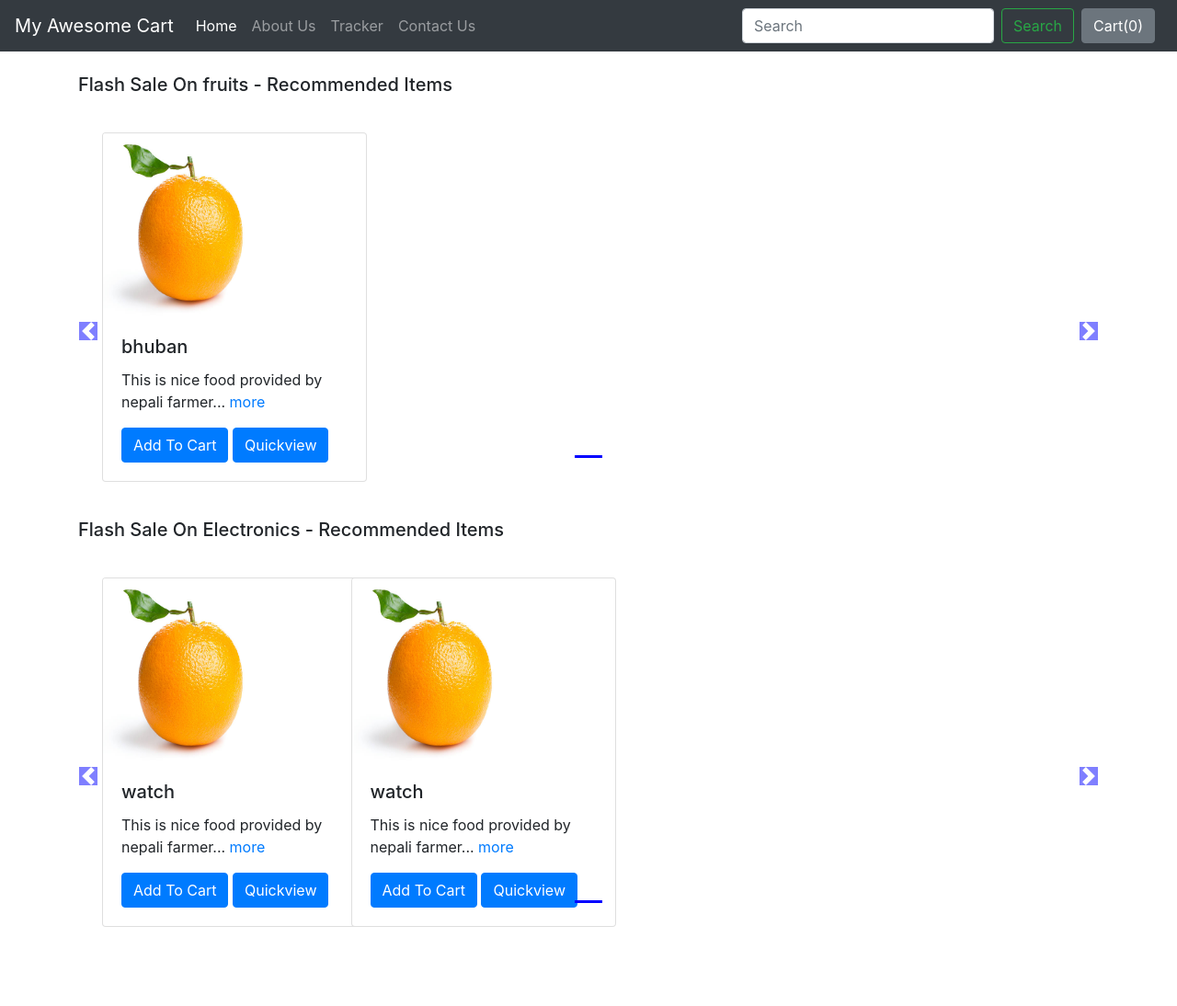
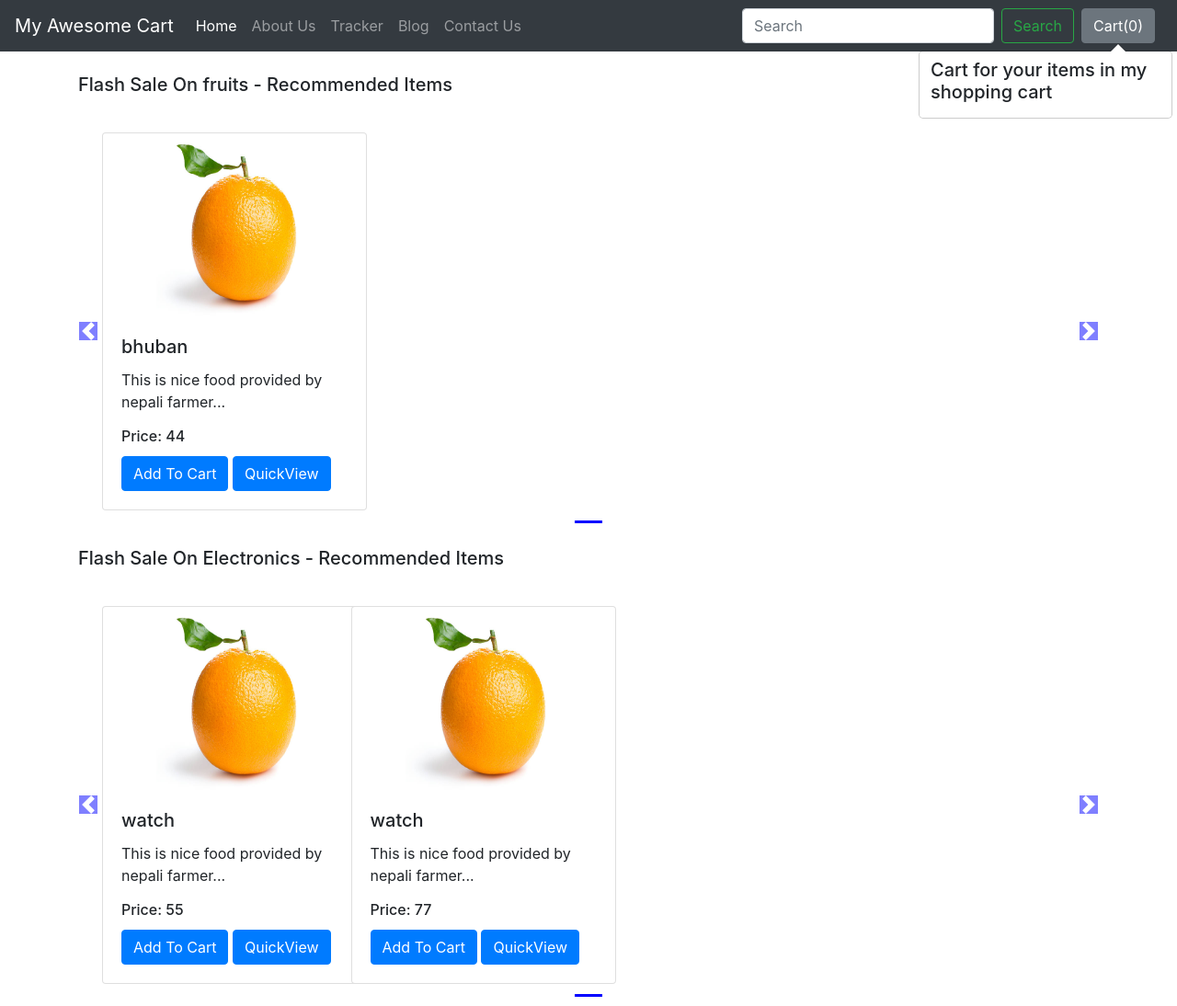
Before and after one commit to Bhubanghimire/e-commerce-and-blog, a Django app: page /shop/ in a window 1280 px wide. Shown: the whole page at 92% size. Before the commit the page ends 1008 px from the top, so only its background shows below. Run offline with Django 3.2, Linux system fonts and the light colour scheme; data comes from the database, SQL or seed files in the repository; both versions use the stored data as it was after the commit; some libraries are stand-ins or nearby versions.

Commit message:
checkout and cart

```diff
--- a/shop/admin.py
+++ b/shop/admin.py
@@ -1,5 +1,6 @@
 from django.contrib import admin
-from .models import Product
+from .models import Product,Contact
 
 # Register your models here.
 admin.site.register(Product)
+admin.site.register(Contact)
--- a/shop/models.py
+++ b/shop/models.py
@@ -7,9 +7,20 @@ class Product(models.Model):
     category = models.CharField(max_length=50, default="")
     sub_category = models.CharField(max_length=20, default="")
     price = models.IntegerField(default=0)
-    image = models.ImageField(upload_to="shop/image",  default="")
+    image = models.ImageField(upload_to="shop/image")
     desc = models.CharField(max_length=200)
     pub_date = models.DateField()
 
     def __str__(self):
         return self.product_name
+
+class Contact(models.Model):
+    msg_id = models.AutoField( primary_key=True )
+    Name = models.CharField(max_length=200)
+    Email = models.CharField(max_length=20)
+    Phone = models.IntegerField()
+    Address =models.CharField(max_length=20)
+    Message = models.CharField(max_length=500)
+
+    def __str__(self):
+        return self.Name
--- a/shop/templates/shop/base.html
+++ b/shop/templates/shop/base.html
@@ -35,13 +35,17 @@
       </li>
 
       <li class="nav-item">
+        <a class="nav-link" href="/blog">Blog</a>
+      </li>
+
+       <li class="nav-item">
         <a class="nav-link" href="/shop/contact">Contact Us</a>
       </li>
 
 
     </ul>
-    <form class="form-inline my-2 my-lg-0">
-      <input class="form-control mr-sm-2" type="search" placeholder="Search" aria-label="Search">
+    <form method='get' action='/shop/search/' class="form-inline my-2 my-lg-0">
+      <input class="form-control mr-sm-2" type="search" placeholder="Search" aria-label="Search" name="search" id="search">
       <button class="btn btn-outline-success my-2 my-sm-0" type="submit">Search</button>
     </form>
     <button type="button" class="btn btn-secondary mx-2" id="popcart" data-container="body" data-toggle="popover" data-placement="bottom" data-html="true" data-content="Vivamus
@@ -56,7 +60,9 @@ sagittis lacus vel augue laoreet rutrum faucibus.">
 
     <!-- Optional JavaScript -->
     <!-- jQuery first, then Popper.js, then Bootstrap JS -->
-    <script src="https://code.jquery.com/jquery-3.3.1.slim.min.js" integrity="sha384-q8i/X+965DzO0rT7abK41JStQIAqVgRVzpbzo5smXKp4YfRvH+8abtTE1Pi6jizo" crossorigin="anonymous"></script>
+    <script src="https://code.jquery.com/jquery-3.3.1.js"
+  integrity="sha256-2Kok7MbOyxpgUVvAk/HJ2jigOSYS2auK4Pfzbm7uH60="
+  crossorigin="anonymous"></script>
     <script src="https://cdnjs.cloudflare.com/ajax/libs/popper.js/1.14.6/umd/popper.min.js" integrity="sha384-wHAiFfRlMFy6i5SRaxvfOCifBUQy1xHdJ/yoi7FRNXMRBu5WHdZYu1hA6ZOblgut" crossorigin="anonymous"></script>
     <script src="https://stackpath.bootstrapcdn.com/bootstrap/4.2.1/js/bootstrap.min.js" integrity="sha384-B0UglyR+jN6CkvvICOB2joaf5I4l3gm9GU6Hc1og6Ls7i6U/mkkaduKaBhlAXv9k" crossorigin="anonymous"></script>
     {% block js %} {% endblock %}
--- a/shop/templates/shop/home.html
+++ b/shop/templates/shop/home.html
@@ -1,34 +1,33 @@
 {% extends 'shop/base.html' %}
+{% block title%} MyAwesomeCart - Best Ecommerce Website{% endblock %}
 {% block css %}
 .col-md-3
 {
 display: inline-block;
 margin-left:-4px;
 }
-
 .carousel-indicators .active {
 background-color: blue;
 }
-
 .col-md-3 img{
-
 width: 170px;
 height: 200px;
 }
-
 body .carousel-indicator li{
 background-color: blue;
 }
+body .carousel-indicators{
+bottom: -40px;
+}
+.carousel-indicators li {
 
-          body .carousel-indicators{
-          bottom: 0;
+
+    background-color: #7270fc;
 }
-
 body .carousel-control-prev-icon,
 body .carousel-control-next-icon{
 background-color: blue;
 }
-
 .carousel-control-prev,
 .carousel-control-next{
 top: auto;
@@ -40,11 +39,9 @@
 padding-right: 0;
 }
 {% endblock %}
-
 {% block body %}
 {% load static %}
 <div class="container">
-
     <!--Slideshow starts here -->
     {% for product, range, nSlides in all_prods %}
     <h5 class="my-4">Flash Sale On {{product.0.category}} - Recommended Items</h5>
@@ -52,39 +49,33 @@
         <div id="demo{{forloop.counter}}" class="col carousel slide my-3" data-ride="carousel">
             <ul class="carousel-indicators">
                 <li data-target="#demo{{forloop.counter}}" data-slide-to="0" class="active"></li>
-
                 {% for i in range %}
-      <li data-target="#demo{{forloop.parentloop.counter}}" data-slide-to="{{i}}" ></li>
+                <li data-target="#demo{{forloop.parentloop.counter}}" data-slide-to="{{i}}"></li>
                 {% endfor %}
             </ul>
-
-
             <div class="container carousel-inner no-padding">
-
                 <div class="carousel-item active">
-
-
                     {% for i in product %}
                     <div class="col-xs-3 col-sm-3 col-md-3">
-          <div class="card" style="width: 18rem;">
+                        <div class="card align-items-center" style="width: 18rem;">
                             <img src='/media/{{i.image}}' class="card-img-top" alt="...">
                             <div class="card-body">
-              <h5 class="card-title">{{i.product_name}}</h5>
-              <p class="card-text">{{i.desc|slice:"0:53"}}... <a href="{% url 'quickview' i.Product_id %}">more</a></p>
+                                <h5 class="card-title" id="namepr{{i.id}}">{{i.product_name}}</h5>
+                                <p class="card-text">{{i.desc|slice:"0:53"}}...</p>
+                                <h6 class="card-title" >Price: <span id="pricepr{{i.id}}">{{i.price}}</span></h6>
+                                <span id="divpr{{i.id}}" class="divpr">
                                     <button id="pr{{i.id}}" class="btn btn-primary cart">Add To Cart</button>
-              <a href="{% url 'quickview' i.Product_id %}"><button id="pr{{i.id}}" class="btn btn-primary cart">Quickview</button></a>
+                                </span>
+                                <a href="/shop/products/{{i.id}}"><button id="qv{{i.id}}" class="btn btn-primary cart">QuickView</button></a>
                             </div>
                         </div>
                     </div>
                     {% if forloop.counter|divisibleby:4 and forloop.counter > 0 and not forloop.last %}
-      </div><div class="carousel-item">
+                </div>
+                <div class="carousel-item">
                     {% endif %}
-
                     {% endfor %}
                 </div>
-
-
-
             </div>
         </div>
         <!-- left and right controls for the slide -->
@@ -98,34 +89,102 @@
     {% endfor %}
 </div>
 {% endblock %}
-
 {% block js %}
 <script>
-console.log('working');
-if(localStorage.getItem('cart') == null){
+// Find out the cart items from localStorage
+if (localStorage.getItem('cart') == null) {
     var cart = {};
+} else {
+    cart = JSON.parse(localStorage.getItem('cart'));
+    updateCart(cart);
 }
-else
-{
+
+// If the add to cart button is clicked, add/increment the item
+//$('.cart').click(function() {
+    $('.divpr').on('click', 'button.cart', function(){
+    var idstr = this.id.toString();
+    if (cart[idstr] != undefined) {
+        qty = cart[idstr][0] + 1;
+    } else {
+        qty = 1;
+        name = document.getElementById('name'+idstr).innerHTML;
+        price = document.getElementById('price'+idstr).innerHTML;
+        cart[idstr] = [qty, name, parseInt(price)];
+
+    }
+    updateCart(cart);
+
+});
+
+//Add Popover to cart
+$('#popcart').popover();
+updatePopover(cart);
+
+function updatePopover(cart) {
+    console.log('We are inside updatePopover');
+    var popStr = "";
+    popStr = popStr + "<h5> Cart for your items in my shopping cart </h5><div class='mx-2 my-2'>";
+    var i = 1;
+    for (var item in cart) {
+        popStr = popStr + "<b>" + i + "</b>. ";
+        popStr = popStr + document.getElementById('name' + item).innerHTML.slice(0, 19) + "... Qty: " + cart[item][0] + '<br>';
+        i = i + 1;
+
+    }
+
+    popStr = popStr + "</div> <a href='/shop/checkout'><button class='btn btn-primary' id ='checkout'>Checkout</button></a> <button class='btn btn-primary' onclick='clearCart()' id ='clearCart'>Clear Cart</button>     "
+    console.log(popStr);
+    document.getElementById('popcart').setAttribute('data-content', popStr);
+    $('#popcart').popover('show');
+
+}
+
+function clearCart() {
     cart = JSON.parse(localStorage.getItem('cart'));
-document.getElementById('cart').innerHTML = Object.keys(cart).length;
+    for (var item in cart) {
+        document.getElementById('div' + item).innerHTML = '<button id="' + item + '" class="btn btn-primary cart">Add To Cart</button>'
     }
-$('.cart').click(function(){
-console.log('clicked');
-var idstr = this.id.toString();
-console.log(idstr);
-if (cart[idstr] !=undefined){
-cart[idstr] = cart[idstr] + 1;
+    localStorage.clear();
+    cart = {};
+    updateCart(cart);
+
+
 }
-else
-{
-cart[idstr] = 1;
+
+function updateCart(cart) {
+    var sum = 0;
+    for (var item in cart) {
+        sum = sum + cart[item][0];
+        document.getElementById('div' + item).innerHTML = "<button id='minus" + item + "' class='btn btn-primary minus'>-</button> <span id='val" + item + "''>" + cart[item][0] + "</span> <button id='plus" + item + "' class='btn btn-primary plus'> + </button>";
+
     }
+    localStorage.setItem('cart', JSON.stringify(cart));
+    document.getElementById('cart').innerHTML = sum;
     console.log(cart);
-localStorage.setItem('cart', JSON.stringify(cart));
-document.getElementById('cart').innerHTML = Object.keys(cart).length;
+    updatePopover(cart);
+}
+
+// If plus or minus button is clicked, change the cart as well as the display value
+$('.divpr').on("click", "button.minus", function() {
+    a = this.id.slice(7, );
+    cart['pr' + a][0] = cart['pr' + a][0] - 1;
+    cart['pr' + a][0] = Math.max(0, cart['pr' + a][0]);
+    if (cart['pr' + a][0] == 0){
+        document.getElementById('divpr' + a).innerHTML = '<button id="pr'+a+'" class="btn btn-primary cart">Add to Cart</button>';
+        delete cart['pr'+a];
+    }
+    else{
+        document.getElementById('valpr' + a).innerHTML = cart['pr' + a][0];
+    }
+    updateCart(cart);
+
 });
-$('#popcart').popover();
-document.getElementById("popcart").setAttribute('data-content', '<h5>Cart for your items in my shopping cart</h5>');
+
+$('.divpr').on("click", "button.plus", function() {
+    a = this.id.slice(6, );
+    cart['pr' + a][0] = cart['pr' + a][0] + 1;
+    document.getElementById('valpr' + a).innerHTML = cart['pr' + a][0];
+    updateCart(cart);
+});
 </script>
 {% endblock %}
--- a/shop/views.py
+++ b/shop/views.py
@@ -1,6 +1,6 @@
 from django.shortcuts import render
 from django.http import HttpResponse
-from .models import Product
+from .models import Product,Contact
 from math import ceil
 
 # Create your views here.
@@ -21,6 +21,17 @@ def about(request):
     return render(request,"shop/about.html")
 
 def contact(request):
+    print(request)
+    if request.method == 'POST':
+        print("bhuban")
+        name=request.POST.get('name',"default")
+        email=request.POST.get('email', '')
+        phone=request.POST.get('phone', '')
+        address = request.POST.get('country')
+        desc=request.POST.get('subject', '')
+        print(name,email,phone,address, desc )
+        contact = Contact(Name=name, Email= email,Address=address, Phone=phone,Message=desc)
+        contact.save()
     return render(request,"shop/contact.html")
 
 
```
Also changed, not shown: shop/templates/shop/contact.html (+13 -9 lines), shop/templates/shop/index.html (deleted, +0 -46 lines), db.sqlite3, media/shop/image/test_2I74cRP.jpg (added), media/shop/image/test_CfOzFD5.jpg (added), media/shop/image/test_NZboMOc.jpg (added), media/shop/image/test_YCFQb63.jpg (added), media/shop/image/test_zEJLVwG.jpg (added), shop/migrations/0001_initial.py, shop/migrations/0002_rename_product_id_product_product_id.py (added). Lines whose indentation alone changed are shown as unchanged.
